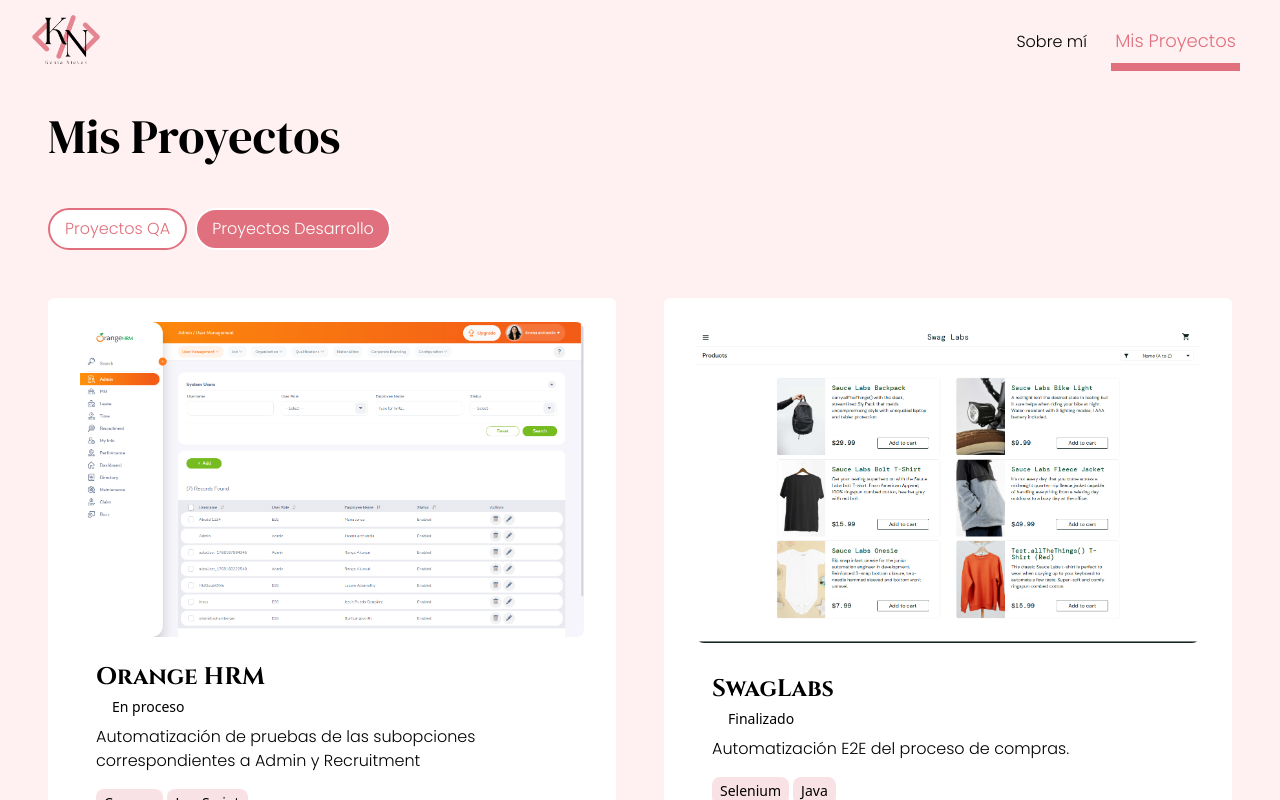
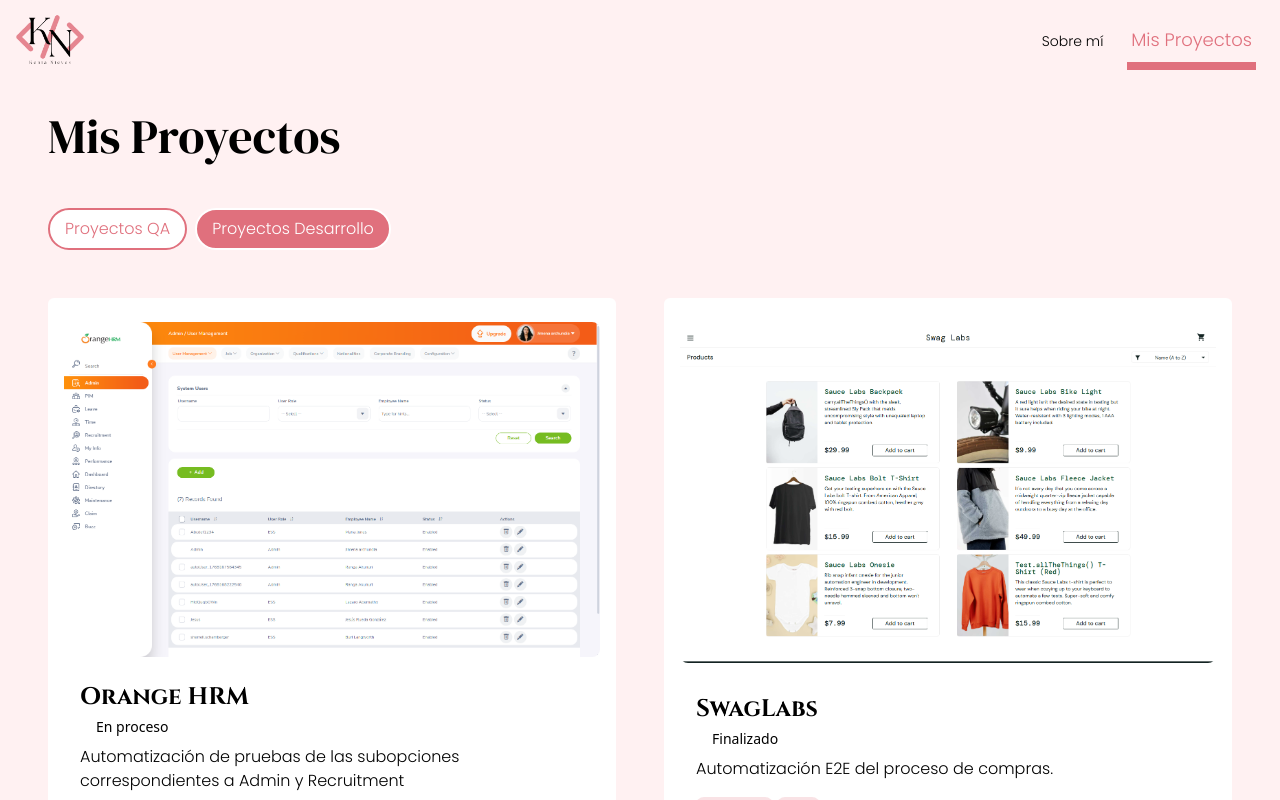
Before and after one commit to Klis18/kportfolio, an Angular app: page /projects in a window 1280 px wide. Shown: the top 800 px of the page. Built offline with nearby package versions, Linux system fonts and the light colour scheme.

Commit message:
actualización de tamaño tipografía y espaciado

```diff
--- a/src/app/projects/components/project-card/project-card.html
+++ b/src/app/projects/components/project-card/project-card.html
@@ -1,4 +1,4 @@
-<div class="flex items-center col-span-2 lg:col-span-1 xl:col-span-1 h-full bg-white px-8 py-4 rounded-md">
+<div class="flex items-center col-span-2 lg:col-span-1 xl:col-span-1 h-full bg-white xs:px-2 sm:px-4 px-8 py-4 rounded-md">
                 <div class="grid grid-cols-2 h-full">
                     <div class="col-span-2   py-2 flex items-center justify-center">
                         <img [src]="project().projectImage" [alt]="project().projectName" class="rounded-lg w-full">
--- a/src/app/shared/components/navbar/navbar.html
+++ b/src/app/shared/components/navbar/navbar.html
@@ -1,14 +1,14 @@
-<nav class="h-20 px-8 py-1.5 flex items-center">
+<nav class="h-20 xs:px-2 sm:px-4 px-8 py-1.5 flex items-center">
     <img src="/images/knlogolight.png" alt="logo" class="h-full cursor-pointer" routerLink="">
     <div class="ml-auto">
         <a  routerLink="about"
             routerLinkActive="border-b-8 primary-selected"
-            class="mx-2 px-1 py-2.5 hover:border-b-8 hover:text-lg primary">
+            class="mx-2 px-1 py-2.5 xs:text-sm sm:text-sm text-base hover:border-b-8 hover:text-lg primary">
             Sobre mí
         </a>
         <a  routerLink="projects"
             routerLinkActive="border-b-8 primary-selected"
-            class="mx-2 px-1 py-2.5 hover:border-b-8 hover:text-lg primary">
+            class="mx-2 px-1 py-2.5 xs:text-sm sm:text-sm text-base hover:border-b-8 hover:text-lg primary">
             Mis Proyectos
         </a>
     </div>
```
